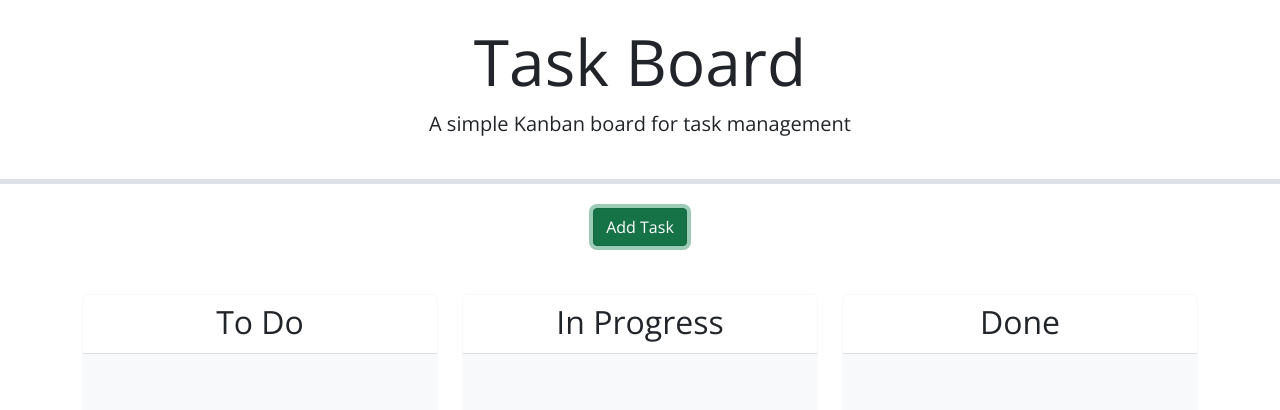
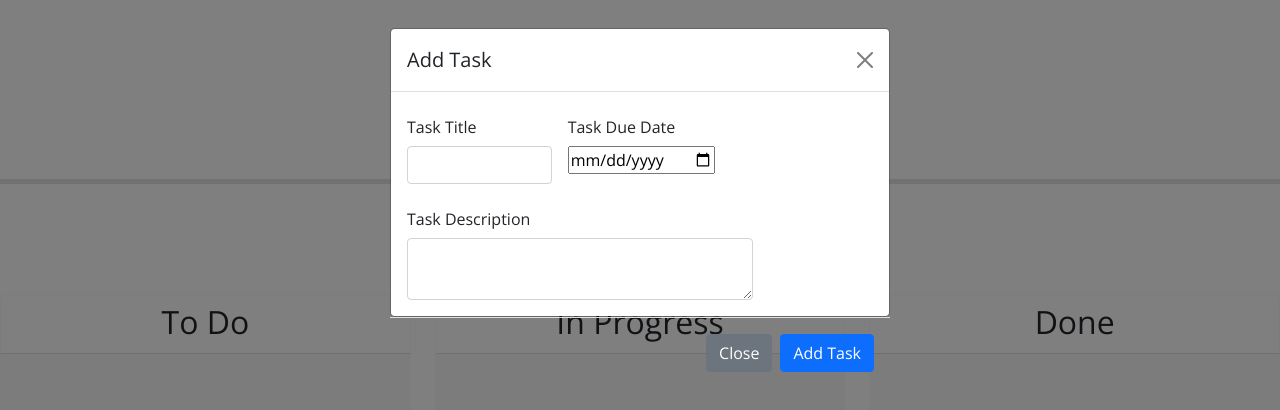
Before and after one commit to LuisLaplace/white-board, a plain HTML site: page index.html in a window 1280 px wide. Both pictures are taken after a click on the button "Add Task". Drawn offline with nearby package versions, Linux system fonts and the light colour scheme.

Commit message:
Added the modal body and a datepicker

```diff
--- a/assets/js/script.js
+++ b/assets/js/script.js
@@ -1,6 +1,9 @@
 // Retrieve tasks and nextId from localStorage
 let taskList = JSON.parse(localStorage.getItem("tasks"));
 let nextId = JSON.parse(localStorage.getItem("nextId"));
+const myModal = document.getElementById('myModal')
+const myInput = document.getElementById('myInput')
+
 
 // Todo: create a function to generate a unique task id
 function generateTaskId() {
@@ -34,5 +37,10 @@ function handleDrop(event, ui) {
 
 // Todo: when the page loads, render the task list, add event listeners, make lanes droppable, and make the due date field a date picker
 $(document).ready(function () {
+    // printProjectData();
 
-});
+//     // ? Make lanes droppable
+//     $('.lane').droppable({
+//       accept: '.draggable',
+//       drop: handleDrop,
+    });
--- a/index.html
+++ b/index.html
@@ -25,6 +25,38 @@
       <button class="btn btn-success" data-bs-toggle="modal" data-bs-target="#formModal">Add Task</button>
     </div>
     <!-- Todo: Create a modal with a form to add tasks -->
+
+<div class="modal fade" id="formModal" tabindex="-1" aria-labelledby="exampleModalLabel" aria-hidden="true">
+  <div class="modal-dialog">
+    <div class="modal-content">
+      <div class="modal-header">
+        <h1 class="modal-title fs-5" id="exampleModalLabel">Add Task</h1>
+        <button type="button" class="btn-close" data-bs-dismiss="modal" aria-label="Close"></button>
+      </div>
+      <div class="modal-body">
+        <form class="row g-3">
+          <div class="col-md-4">
+            <label for="add-task" class="col-form-label">Task Title</label>
+            <input type="text" class="form-control" id="add-task">
+          </div>
+          <div class="col-md-4">
+            <label for="due-date" class="col-form-label">Task Due Date</label>
+            <input type="date" id="due-date">
+          </div>
+          <div class="col-sm-9">
+            <label for="description" class="col-form-label">Task Description</label>
+            <textarea class="form-control" id="description"></textarea>
+          </div>
+        </form>
+      </div>
+      </div>
+      <div class="modal-footer">
+        <button type="button" class="btn btn-secondary" data-bs-dismiss="modal">Close</button>
+        <button type="button" class="btn btn-primary">Add Task</button>
+      </div>
+    </div>
+  </div>
+</div>
     <div class="row swim-lanes text-center justify-content-between">
       <div class="col-12 col-lg-4 d-flex">
         <div id="to-do" class="card border-light mb-3 lane flex-grow-1">
```
